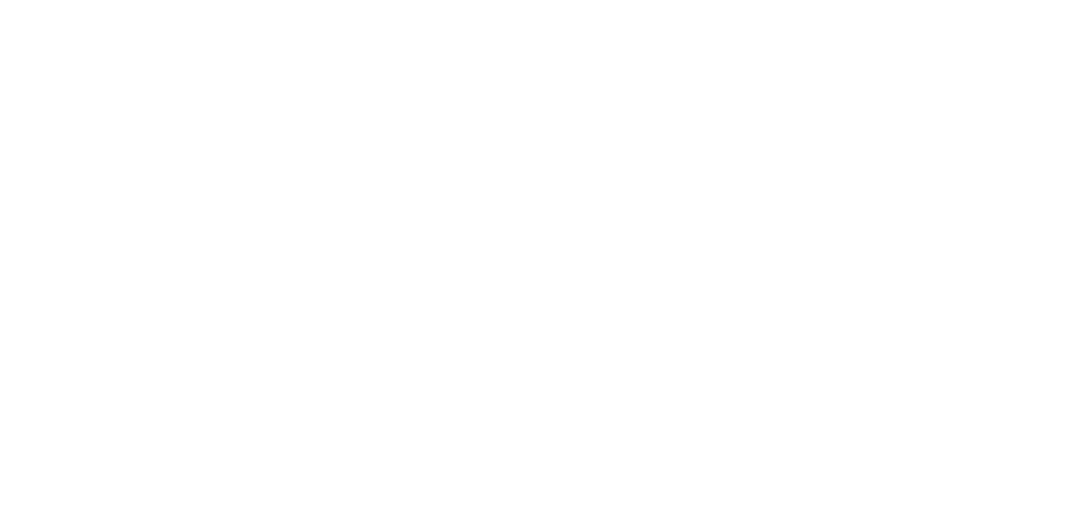
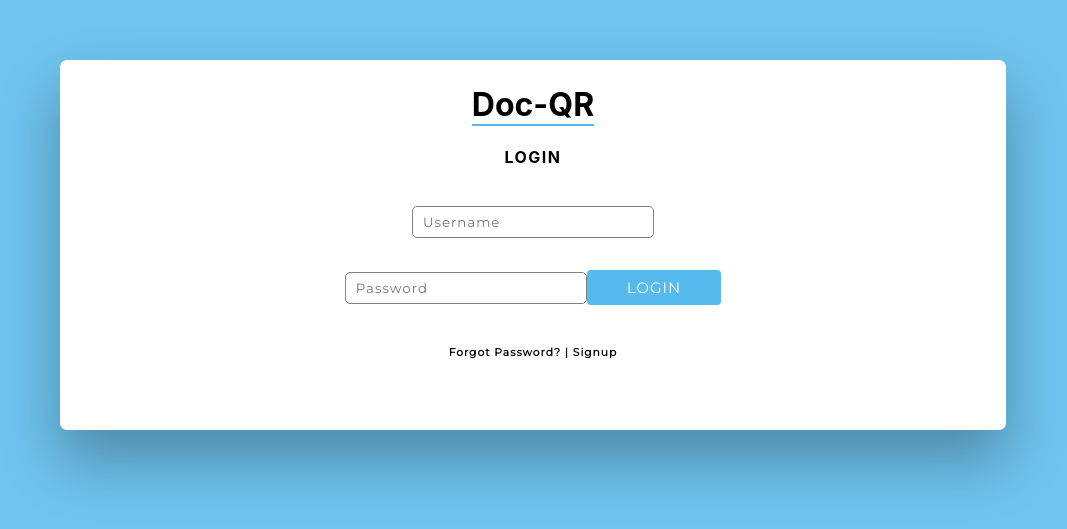
Before and after one commit to unniznd/doc-qr, a React (Create React App) app in the folder frontend/: page / in a window 1280 px wide. Shown: the part 155-684 px from the top of the page, without its empty margins (107-1174 px from the left). Built offline with nearby package versions, Linux system fonts and the light colour scheme.

Commit message:
Login page addes

```diff
--- /dev/null
+++ b/frontend/src/App.css
@@ -0,0 +1,8 @@
+.App{
+    width:100%;
+    height:100vh;
+    display:flex;
+    justify-content: center;
+    align-items: center;
+    background-color: rgba(86, 186, 237,0.85);
+}
--- a/frontend/src/App.js
+++ b/frontend/src/App.js
@@ -1,3 +1,4 @@
+import './App.css'
 import Login from './Components/Login/Login'
 
 
--- a/frontend/src/Components/Login/Login.css
+++ b/frontend/src/Components/Login/Login.css
@@ -0,0 +1,52 @@
+@import url('https://fonts.googleapis.com/css2?family=Montserrat&display=swap');
+
+.login{
+    background-color: #fff;
+    padding: 25px;
+    border-radius:7px;
+    box-shadow: 0 30px 60px 0 rgb(0 0 0 / 30%);
+    width: 70%;
+    height: 40vh;
+}
+.heading{
+    width:100%;
+}
+h1{
+    width:fit-content;
+    margin: 0 auto;
+    border-bottom: 2px solid #56baed;
+}
+h4{
+    text-align: center;
+    letter-spacing:1.5px;
+}
+.l-form{
+    width:fit-content;
+    margin: 0 auto;
+    text-align: center;
+}
+.l-input{
+    width: 220px;
+    margin: 17px 0;
+    height: 30px;
+    padding: 0 10px;
+    font-family: 'Montserrat', sans-serif;
+    letter-spacing: 1px;
+    border: 1px solid gray;
+    border-radius: 5px;
+}
+.login-btn{
+    border-radius: 4px;
+    padding: 8px 40px;
+    border: 0;
+    font-size: 15px;
+    font-family: 'Montserrat', sans-serif;
+    letter-spacing: 1px;
+    background-color: #56baed;
+    color: #fff;
+    cursor: pointer;
+}
+form h6{
+    font-family: 'Montserrat', sans-serif;
+    letter-spacing: 1px;
+}
--- a/frontend/src/Components/Login/Login.js
+++ b/frontend/src/Components/Login/Login.js
@@ -1,8 +1,17 @@
 import React from 'react';
+import './Login.css'
 
 function Login() {
   return (
-    <div>
+    <div className="login">
+      <div className="heading"> <h1>Doc-QR</h1></div>
+      <h4>LOGIN</h4>
+      <form className="l-form">
+        <input type="text" className='l-input' placeholder='Username'/> <br/>
+        <input type="password" className='l-input' placeholder='Password'/>
+        <input type="submit" className='login-btn' value="LOGIN" />
+        <h6>Forgot Password? | Signup</h6>
+      </form>
     </div>
   )
 }
```
